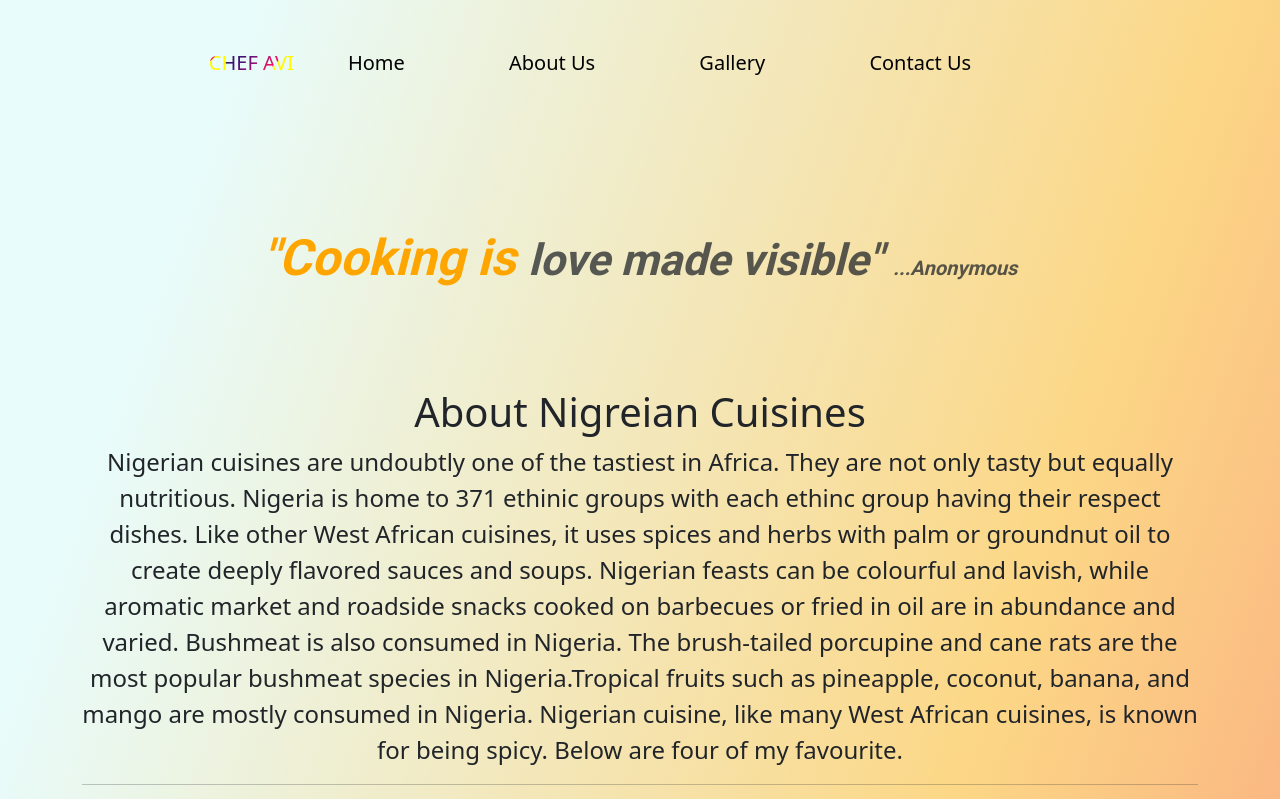
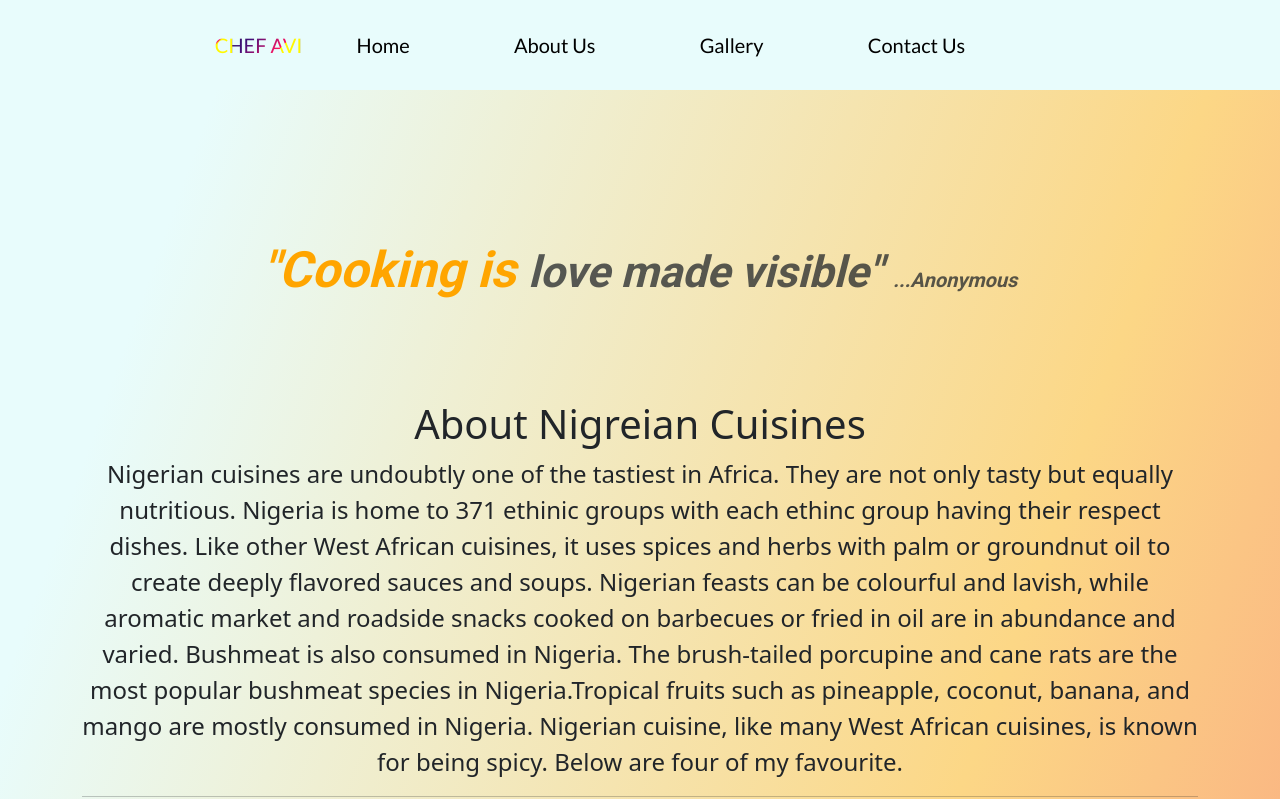
Before and after one commit to Adeolade1st/myFlavourFood, a plain HTML site: page index.html in a window 1280 px wide. Shown: the top 799 px of the page. Drawn offline with nearby package versions, Linux system fonts and the light colour scheme; a web font is replaced by a local one.

Commit message:
Header Styles

```diff
--- a/index.html
+++ b/index.html
@@ -25,9 +25,8 @@
   </head>
 
   <body>
-    <div class="container landing-page">
-      <div class="mt-5 text-center header">
-        <a class="animate-charcter" href="#">Chef AVI </a>
+    <div class="text-center header">
+      <a class="animate-charcter text-left" href="#">Chef AVI </a>
       <a class="info" href="#home">Home</a>
       <a href="#important" class="info">About Us</a>
       <a
@@ -37,7 +36,8 @@
       >
       <a href="#contact" class="info">Contact Us</a>
     </div>
-      <div class="container header">
+    <div class="container landing-page">
+      <div class="container head">
         <h1 class="cooking">
           "Cooking is
           <small class="text-body-secondary"
--- a/src/styles.css
+++ b/src/styles.css
@@ -4,8 +4,8 @@
         float:none;
         display:block;
         text-align:left;
-        font-size: 12px !important;
-        background-color: #fff;
+        font-size: 16px !important;
+
     }
 
     .header .animate-charcter{
@@ -50,7 +50,7 @@ background: linear-gradient(109.6deg, rgb(232, 252, 252) 11.2%, rgb(252, 215, 13
 
 
 .animate-charcter {
-    text-align: center;
+    text-align: left;
     text-transform: uppercase;
     background-image: linear-gradient(-225deg,
             #231557 0%,
@@ -82,7 +82,9 @@ background: linear-gradient(109.6deg, rgb(232, 252, 252) 11.2%, rgb(252, 215, 13
 .header a{
     font-size: 20px;
     color: black;
-    font-weight: 500px;
+    font-weight: 700px;
+    line-height: 30px;
+    font-family: lato;
 
 }
 
@@ -95,7 +97,14 @@ text-decoration: none;
 }
 
 .header a:hover{
-   font-size: 30px;
-   font-weight: 500px;
+   transition: all 150ms ease-in-out;
    color: orange;
+   font-size: 35px;
 }
+
+.header {
+    background-color: #E8FCFC;
+    padding: 30px 20px;
+    overflow: hidden;
+    margin-top: 0;
+}
```
Lines whose indentation alone changed are shown as unchanged.
